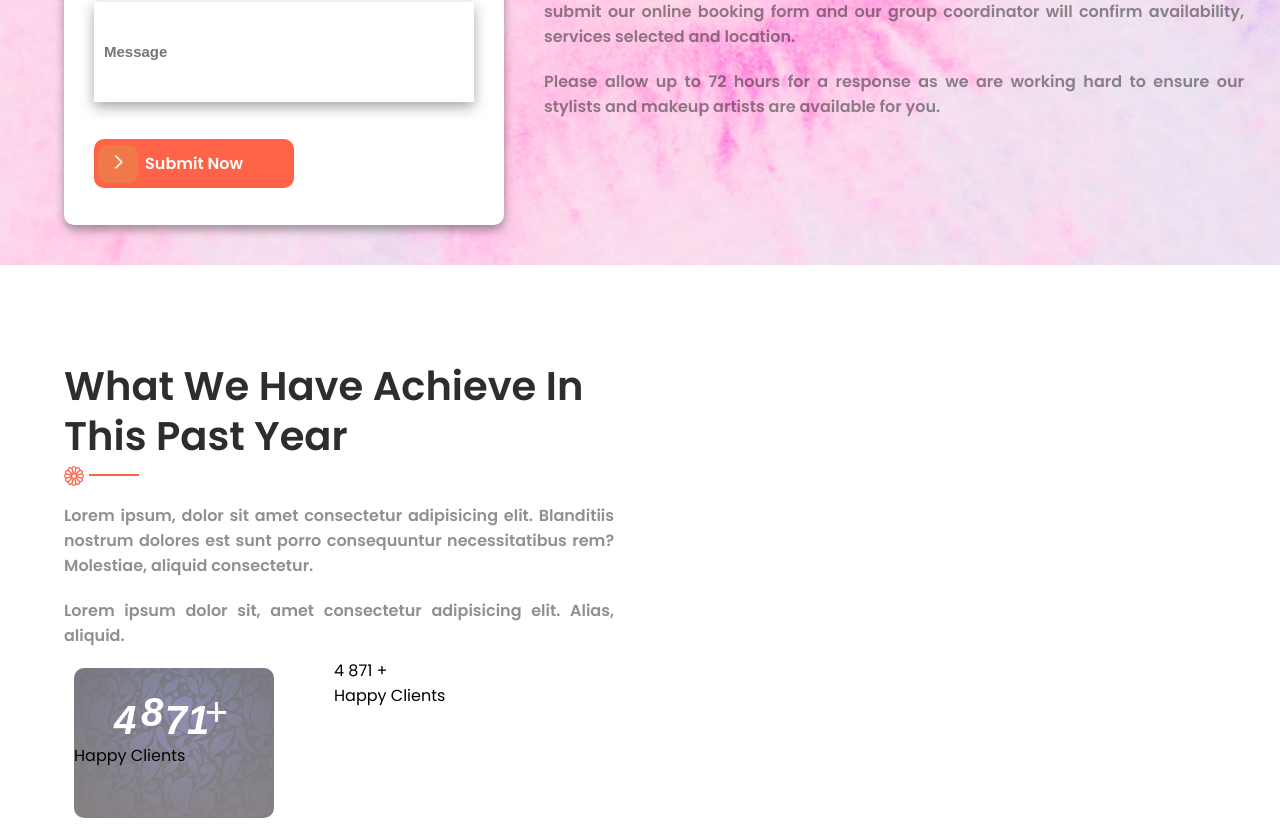
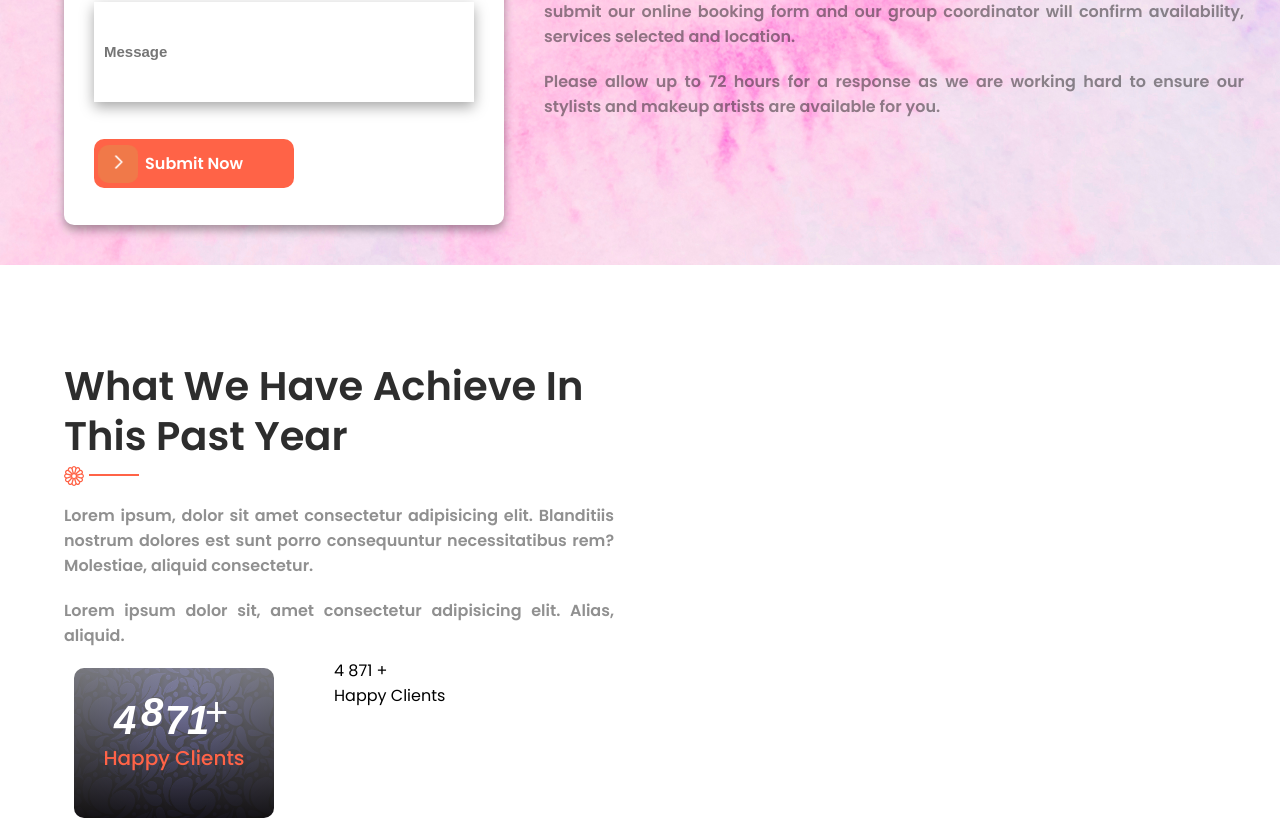
Before and after one commit to TamannaAfroz2666/Parlour-BD-Page, a React (Create React App) app: page / in a window 1280 px wide. Shown: the part 3558-4396 px from the top of the page. Built offline with nearby package versions, Linux system fonts and the light colour scheme; the HTML template or start-up script is replaced by a standard one.

Commit message:
review client field well designed

```diff
--- a/src/components/AchiveList/AchiveList.css
+++ b/src/components/AchiveList/AchiveList.css
@@ -65,7 +65,7 @@
    width: 200px;
    height: 150px;
    margin: 10px 0 20px 10px;
-   background-image: linear-gradient(to bottom, rgba(227, 228, 233, 0.52), #eee7e88e), url('../../assets/image/Background/bg7.jpg');
+   background-image: linear-gradient(to bottom, rgba(227, 228, 233, 0.52), #221f208e), url('../../assets/image/Background/bg7.jpg');
    background-position: center;
    background-repeat: no-repeat;
    background-size: cover;
@@ -102,3 +102,9 @@
     right: 2rem;
 
 }
+.clientsTitle{
+    font-size: 20px;
+    text-align: center;
+    color: tomato;
+    font-weight: 500;
+}
```
